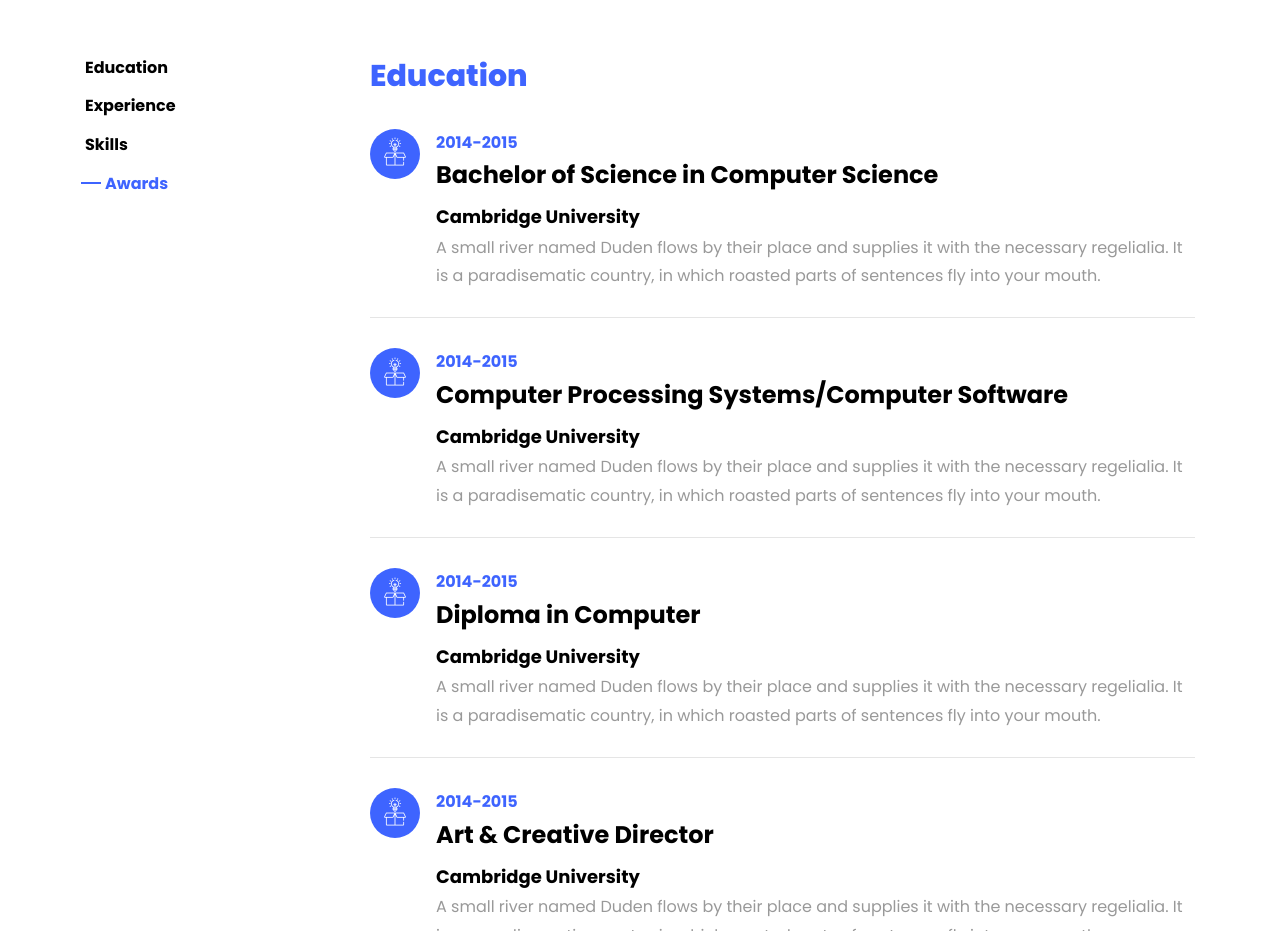
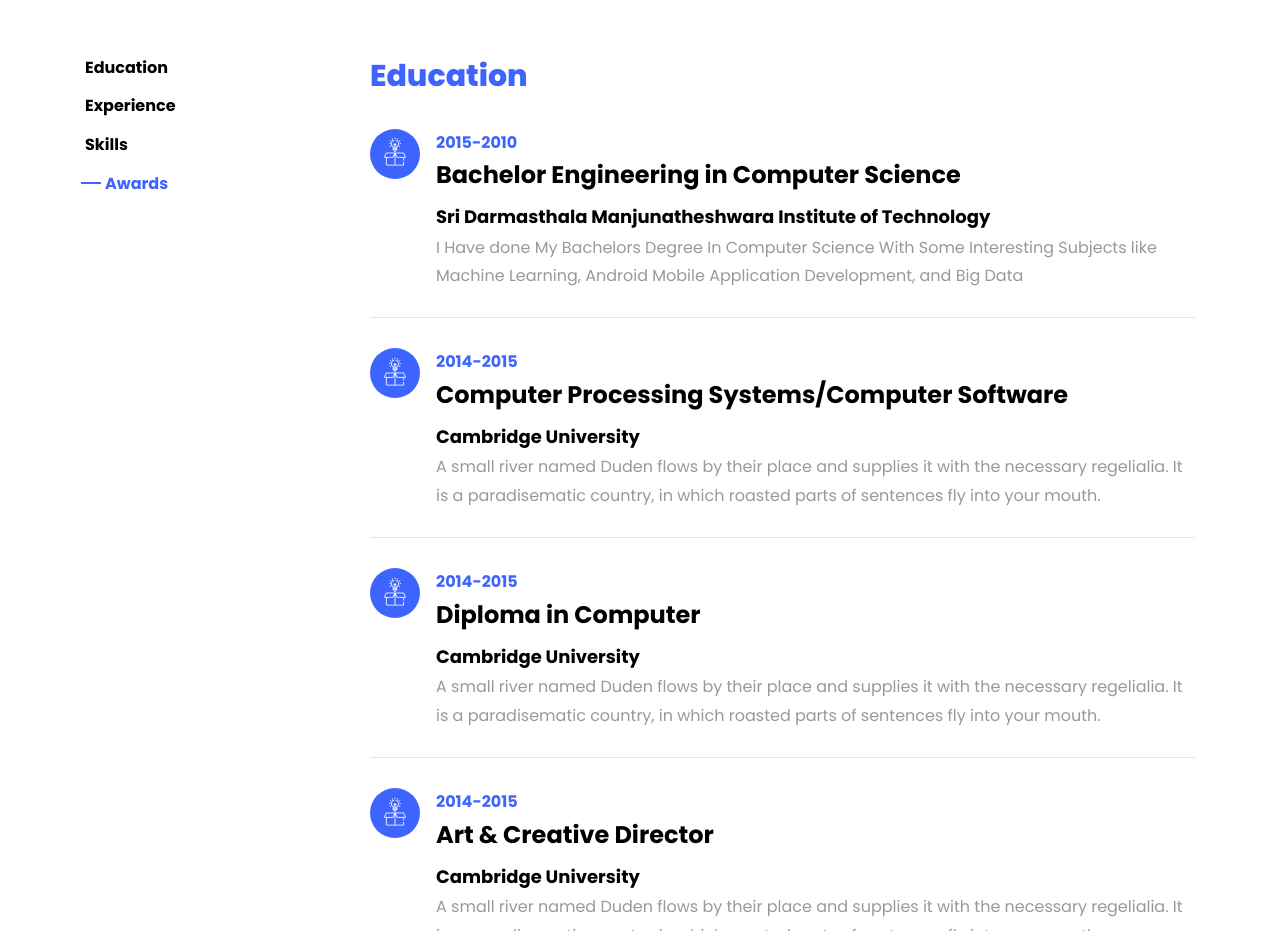
Before and after one commit to immu0001/My-Portfolio, a plain HTML site: page index.html in a window 1280 px wide. Shown: the part 1880-2811 px from the top of the page. Drawn offline with Linux system fonts and the light colour scheme; files whose address does not match are found by name.

Commit message:
About college

```diff
--- a/index.html
+++ b/index.html
@@ -157,10 +157,10 @@ Airflow.</p>
 					    		<span class="flaticon-ideas"></span>
 					    	</div>
 					    	<div class="text pl-3">
-		    					<span class="date">2014-2015</span>
-		    					<h2>Bachelor of Science in Computer Science</h2>
-		    					<span class="position">Cambridge University</span>
-		    					<p>A small river named Duden flows by their place and supplies it with the necessary regelialia. It is a paradisematic country, in which roasted parts of sentences fly into your mouth.</p>
+		    					<span class="date">2015-2010</span>
+		    					<h2>Bachelor Engineering in Computer Science</h2>
+		    					<span class="position">Sri Darmasthala Manjunatheshwara Institute of Technology</span>
+		    					<p>I Have done My Bachelors Degree In Computer Science With Some Interesting Subjects like Machine Learning, Android Mobile Application Development, and Big Data</p>
 	    					</div>
 	    				</div>
 	    				<div class="resume-wrap d-flex ftco-animate">
```
